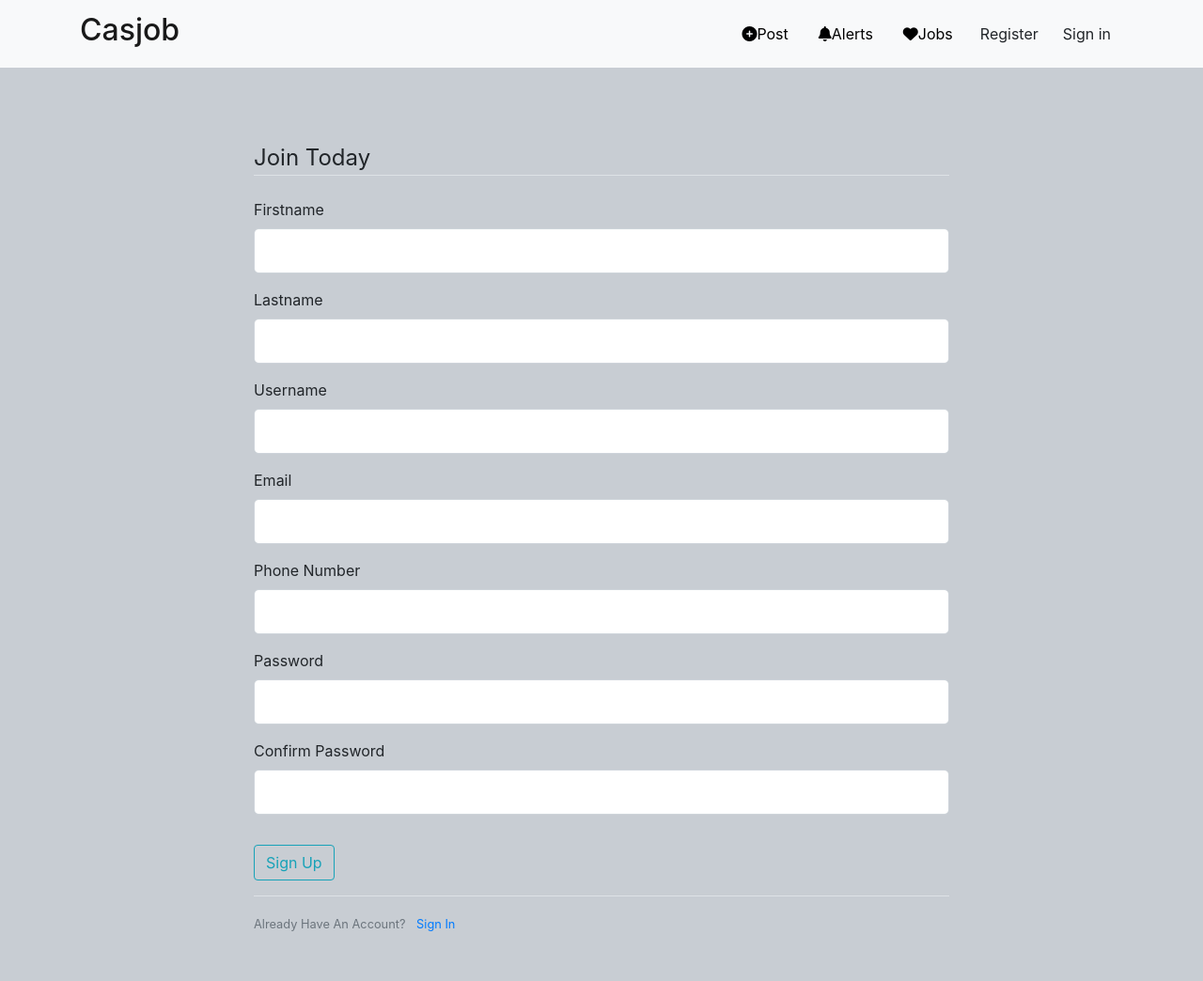
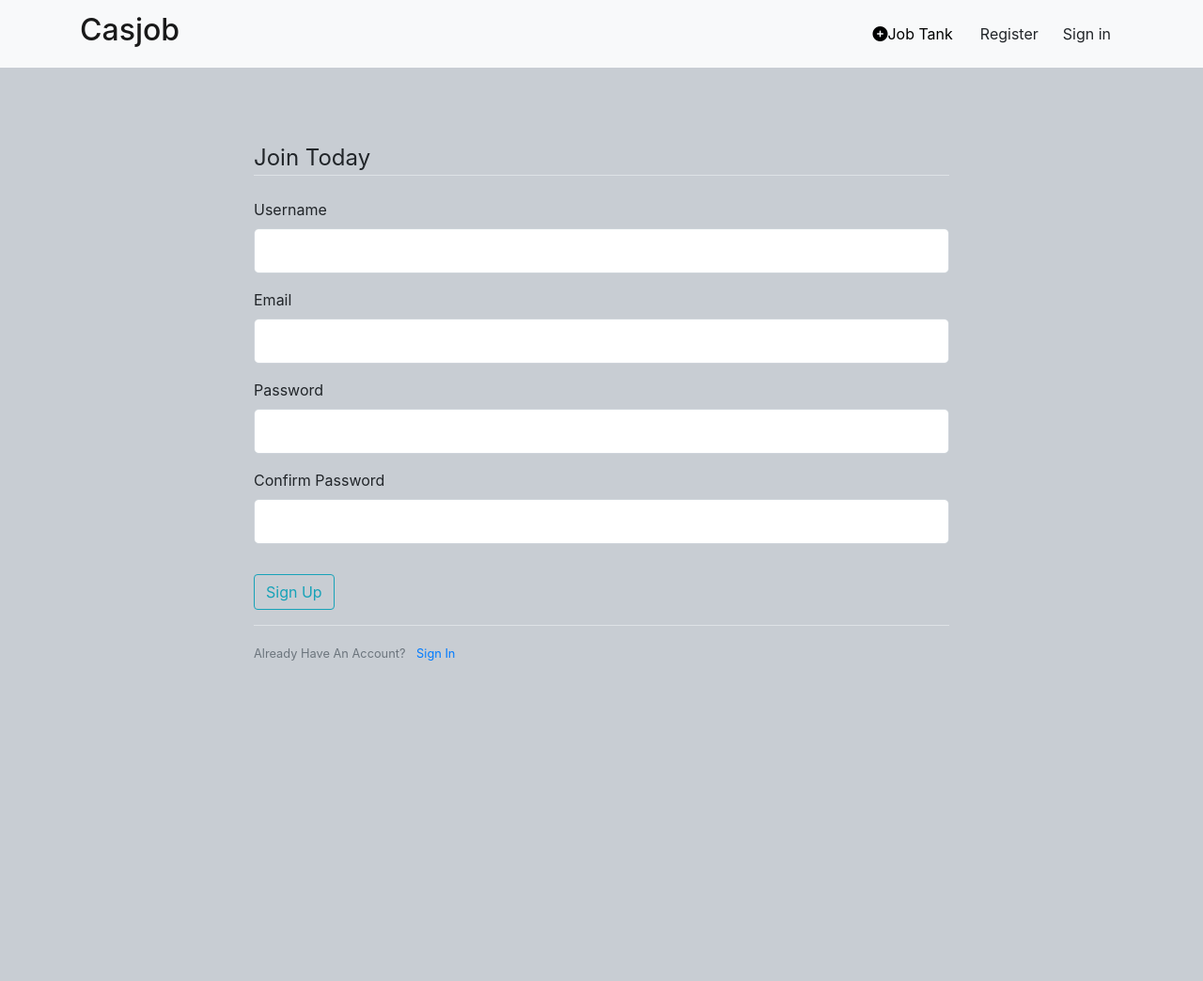
Before and after one commit to Olutayo0910/Casjob, a Flask app: page /register in a window 1280 px wide. Shown: the whole page at 94% size. After the commit the page ends 703 px from the top, so only its background shows below. Run offline with Flask 3, Linux system fonts and the light colour scheme; some libraries are stand-ins or nearby versions.

Commit message:
working on the job tank

```diff
--- a/casjob/Templates/base.html
+++ b/casjob/Templates/base.html
@@ -27,15 +27,16 @@
           <div class="collapse navbar-collapse" id="navbarSupportedContent">
             <ul class="navbar-nav ml-auto align-items-center">
               <li class="nav-item">
-                <a class="nav-link mx-2" href="#!"><i class="fas fa-plus-circle pe-2"></i>Post</a>
+                <a class="nav-link mx-2" href="{{ url_for('job_tank') }}"><i class="fas fa-plus-circle pe-2"></i>Job Tank</a>
+              </li>
+              {% if current_user.is_authenticated %}
+              <li class="nav-item">
+                <a class="nav-link mx-2" href="{{ url_for('new_job_post') }}"><i class="fas fa-plus-circle pe-2"></i>Post Jobs</a>
               </li>
               <li class="nav-item">
                 <a class="nav-link mx-2" href="#!"><i class="fas fa-bell pe-2"></i>Alerts</a>
               </li>
-              <li class="nav-item">
-                <a class="nav-link mx-2" href="#!"><i class="fas fa-heart pe-2"></i>Jobs</a>
-              </li>
-              {% if current_user.is_authenticated %}
+
               <li class="nav-item ms-3">
                 <a class="btn btn-black btn-rounded" href="{{ url_for('account') }}">Account</a>
                 <a class="btn btn-black btn-rounded" href="{{ url_for('logout') }}">Sign Out</a>
--- a/casjob/Templates/register.html
+++ b/casjob/Templates/register.html
@@ -5,32 +5,6 @@
             {{ form.hidden_tag() }}
             <fieldset class="form-group">
                 <legend class="border-bottom mb-4">Join Today</legend>
-                <div class="form-group">
-                    {{ form.firstname.label(class="form-control-label") }}
-                    {% if form.firstname.errors %}
-                        {{ form.firstname(class="form-control form-control-lg is-invalid") }}
-                        <div class="invalid-feedback">
-                            {% for error in form.firstname.errors %}
-                                <span>{{ error }}</span>
-                            {% endfor %}
-                        </div>
-                    {% else %}
-                        {{ form.firstname(class="form-control form-control-lg") }}
-                    {% endif %}
-                </div>
-                <div class="form-group">
-                    {{ form.lastname.label(class="form-control-label") }}
-                    {% if form.lastname.errors %}
-                        {{ form.lastname(class="form-control form-control-lg is-invalid") }}
-                        <div class="invalid-feedback">
-                            {% for error in form.lastname.errors %}
-                                <span>{{ error }}</span>
-                            {% endfor %}
-                        </div>
-                    {% else %}
-                        {{ form.lastname(class="form-control form-control-lg") }}
-                    {% endif %}
-                </div>
                 <div class="form-group">
                     {{ form.username.label(class="form-control-label") }}
                     {% if form.username.errors %}
@@ -55,19 +29,6 @@
                         </div>
                     {% else %}
                         {{ form.email(class="form-control form-control-lg") }}
-                    {% endif %}
-                </div>
-                <div class="form-group">
-                    {{ form.phone_number.label(class="form-control-label") }}
-                    {% if form.phone_number.errors %}
-                        {{ form.phone_number(class="form-control form-control-lg is-invalid") }}
-                        <div class="invalid-feedback">
-                            {% for error in form.phone_number.errors %}
-                                <span>{{ error }}</span>
-                            {% endfor %}
-                        </div>
-                    {% else %}
-                        {{ form.phone_number(class="form-control form-control-lg") }}
                     {% endif %}
                 </div>
                 <div class="form-group">
@@ -107,4 +68,5 @@
             Already Have An Account? <a class="ml-2" href="{{ url_for('login') }}">Sign In</a>
         </small>
     </div>
+
 {% endblock content %}
--- a/casjob/forms.py
+++ b/casjob/forms.py
@@ -1,20 +1,15 @@
 from flask_wtf import FlaskForm
 from flask_wtf.file import FileField, FileAllowed
-from wtforms import StringField, PasswordField, SubmitField, BooleanField
+from wtforms import StringField, PasswordField, SubmitField, BooleanField, TextAreaField
 from wtforms.validators import DataRequired, Length, Email, EqualTo, ValidationError
 from casjob.models import User
 from flask_login import current_user
 
 class RegistrationForm(FlaskForm):
-    firstname = StringField('Firstname',
-                           validators=[DataRequired(), Length(min=2, max=20)])
-    lastname = StringField('Lastname',
-                           validators=[DataRequired(), Length(min=2, max=20)])
     username = StringField('Username',
                            validators=[DataRequired(), Length(min=2, max=20)])
     email = StringField('Email',
                            validators=[DataRequired(), Email()])
-    phone_number = StringField('Phone Number', validators=[DataRequired(), Length(min=10, max=15)])
     password = PasswordField('Password',
                            validators=[DataRequired()])
     confirm_password = PasswordField('Confirm Password',
@@ -66,3 +61,14 @@ class UpdateAccountForm(FlaskForm):
             user = User.query.filter_by(email=email.data).first()
             if user:
                 raise ValidationError('Email is taken. Try another!')
+
+    def validate_phone_number(self, phone_number):
+        if phone_number.data != current_user.phone_number:
+            user = User.query.filter_by(phone_number=phone_number.data).first()
+            if user:
+                raise ValidationError('Email is taken. Try another!')
+
+class PostJobForm(FlaskForm):
+    title = StringField('Title', validators=[DataRequired()])
+    content = TextAreaField('Content', validators=[DataRequired()])
+    submit = SubmitField('Post')
--- a/casjob/routes.py
+++ b/casjob/routes.py
@@ -3,7 +3,7 @@ import secrets
 from PIL import Image
 from flask import jsonify, render_template, url_for, redirect, flash, redirect, request
 from casjob import app, db, bcrypt
-from casjob.forms import RegistrationForm, LoginForm, UpdateAccountForm
+from casjob.forms import RegistrationForm, LoginForm, UpdateAccountForm, PostJobForm
 from casjob.models import User, Post
 from flask_login import login_user, current_user, logout_user, login_required
 
@@ -59,7 +59,7 @@ def register():
     form = RegistrationForm()
     if form.validate_on_submit():
         hashed_password = bcrypt.generate_password_hash(form.password.data).decode('utf-8')
-        user = User(firstname=form.firstname.data, lastname=form.lastname.data, username=form.username.data, email=form.email.data, phone_number=form.phone_number.data, password=hashed_password)
+        user = User(username=form.username.data, email=form.email.data, password=hashed_password)
         db.session.add(user)
         db.session.commit()
         flash(f'Account { form.username.data } Created Succesfully, you can now log in!', 'success')
@@ -116,13 +116,27 @@ def account():
         flash('Your account has been updated!', 'success')
         return redirect(url_for('account'))
     elif request.method == 'GET':
-        form.firstname.data = current_user.firstname
-        form.lastname.data = current_user.lastname
         form.username.data = current_user.username
         form.email.data = current_user.email
-        form.phone_number.data = current_user.phone_number
     image_file = url_for('static', filename='profile_pics/' + current_user.image_file)
     return render_template('account.html', title='Account', image_file=image_file, form=form)
+
+@app.route('/post/new', methods=['GET', 'POST'])
+@login_required
+def new_job_post():
+    form = PostJobForm()
+    if form.validate_on_submit():
+        post = Post(title=form.title.data, content=form.content.data, author=current_user)
+        db.session.add(post)
+        db.session.commit()
+        flash('Your job has been created!', 'success')
+        return redirect(url_for('job_tank'))
+    return render_template('create_job.html', title='Post Jobs', form=form)
+
+@app.route('/jobs')
+def job_tank():
+    posts = Post.query.all()
+    return render_template('job_tank.html', posts=posts)
 
 # Endpoint to fetch all categories with subcategories
 @app.route('/categories', methods=['GET'])
```
Also changed, not shown: casjob/Templates/create_job.html (added, +40 -0 lines), casjob/Templates/job_tank.html (added, +23 -0 lines), casjob/models.py (+4 -4 lines), create_user.py (added, +29 -0 lines), createdb.py (+3 -11 lines), casjob/static/profile_pics/5ea0b591c74c4cc8.png (added), casjob/static/profile_pics/dba61bc65db33085.png (added), casjob/static/profile_pics/dbce396af53f572f.png (added), instance/site.db.
